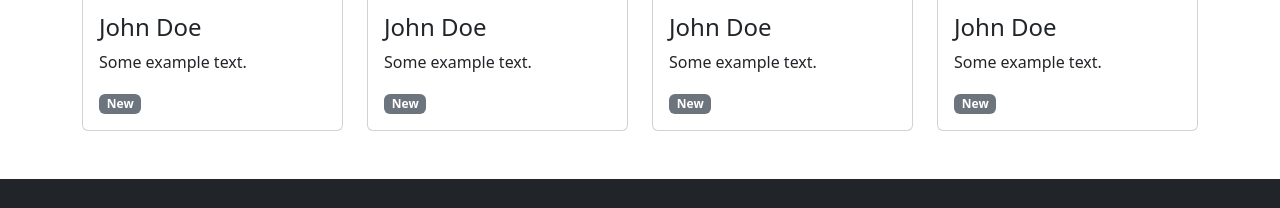
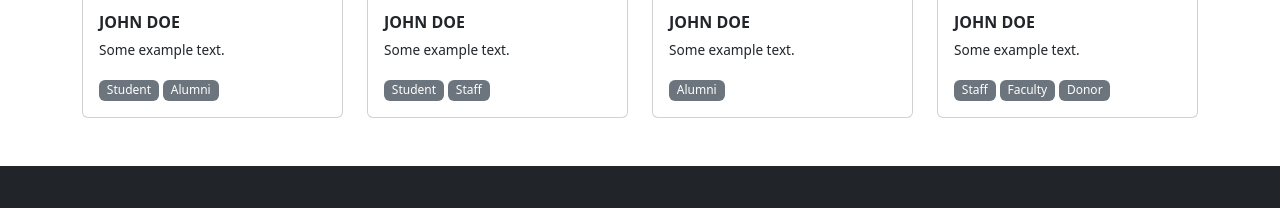
Before and after one commit to Kydesss/cct360-lab-2, a plain HTML site: page index.html in a window 1280 px wide. Shown: the part 1908-2116 px from the top of the page. Drawn offline with Linux system fonts and the light colour scheme.

Commit message:
Styled cards and badge tags

```diff
--- a/css/custom.css
+++ b/css/custom.css
@@ -20,3 +20,18 @@
 .carousel-item img {
     width: 100%;
 }
+
+.featured-people h4 {
+    text-transform: uppercase;
+    font-size: 1rem;
+    font-weight: 700;
+}
+
+.featured-people p {
+    font-size: 0.85rem;
+}
+
+.featured-people a.badge {
+    text-decoration: none;
+    font-weight: normal;
+}
--- a/index.html
+++ b/index.html
@@ -175,7 +175,7 @@
             https://www.w3schools.com/bootstrap5/bootstrap_cards.php
         -->
         <!-- Row of cards -->
-        <div class="container my-5">
+        <div class="container my-5 mb-5 featured-people">
             <div class="row">
                 <div class="col-lg-3 col-12">
                     <div class="card">
@@ -187,7 +187,8 @@
                         <div class="card-body">
                             <h4 class="card-title">John Doe</h4>
                             <p class="card-text">Some example text.</p>
-                            <span class="badge bg-secondary">New</span>
+                            <a href="#" class="badge bg-secondary">Student</a>
+                            <a href="#" class="badge bg-secondary">Alumni</a>
                         </div>
                     </div>
                 </div>
@@ -201,7 +202,8 @@
                         <div class="card-body">
                             <h4 class="card-title">John Doe</h4>
                             <p class="card-text">Some example text.</p>
-                            <span class="badge bg-secondary">New</span>
+                            <a href="#" class="badge bg-secondary">Student</a>
+                            <a href="#" class="badge bg-secondary">Staff</a>
                         </div>
                     </div>
                 </div>
@@ -215,7 +217,7 @@
                         <div class="card-body">
                             <h4 class="card-title">John Doe</h4>
                             <p class="card-text">Some example text.</p>
-                            <span class="badge bg-secondary">New</span>
+                            <a href="#" class="badge bg-secondary">Alumni</a>
                         </div>
                     </div>
                 </div>
@@ -229,7 +231,9 @@
                         <div class="card-body">
                             <h4 class="card-title">John Doe</h4>
                             <p class="card-text">Some example text.</p>
-                            <span class="badge bg-secondary">New</span>
+                            <a href="#" class="badge bg-secondary">Staff</a>
+                            <a href="#" class="badge bg-secondary">Faculty</a>
+                            <a href="#" class="badge bg-secondary">Donor</a>
                         </div>
                     </div>
                 </div>
```
